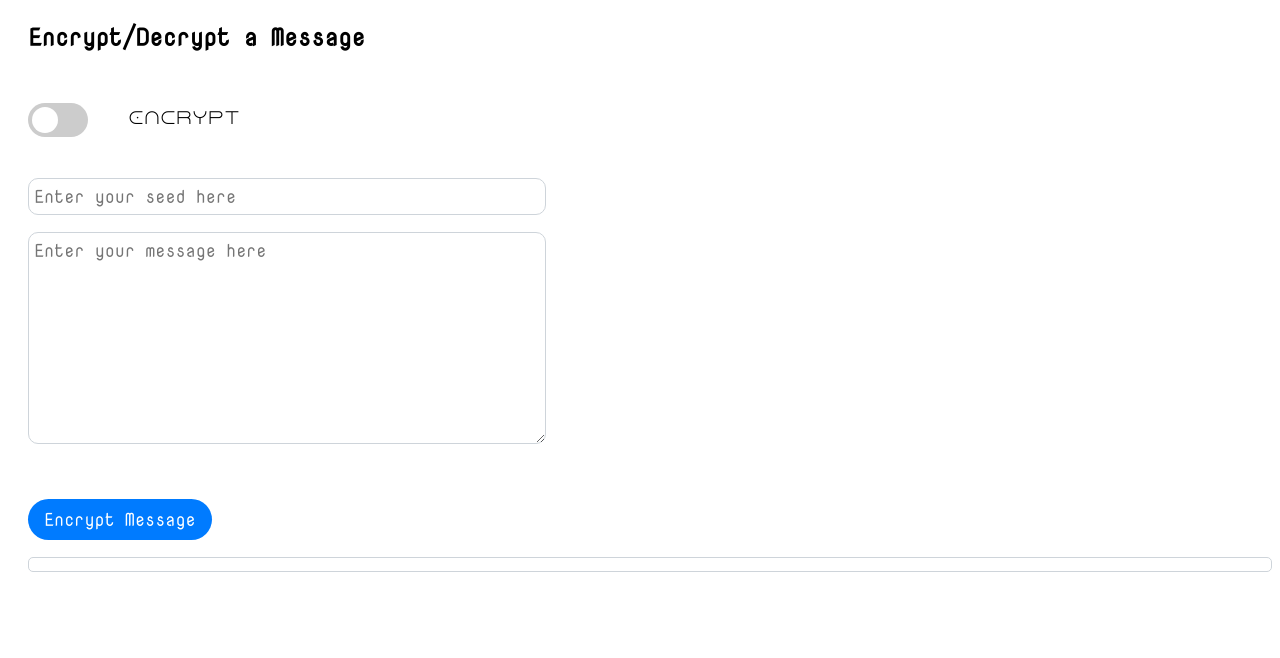
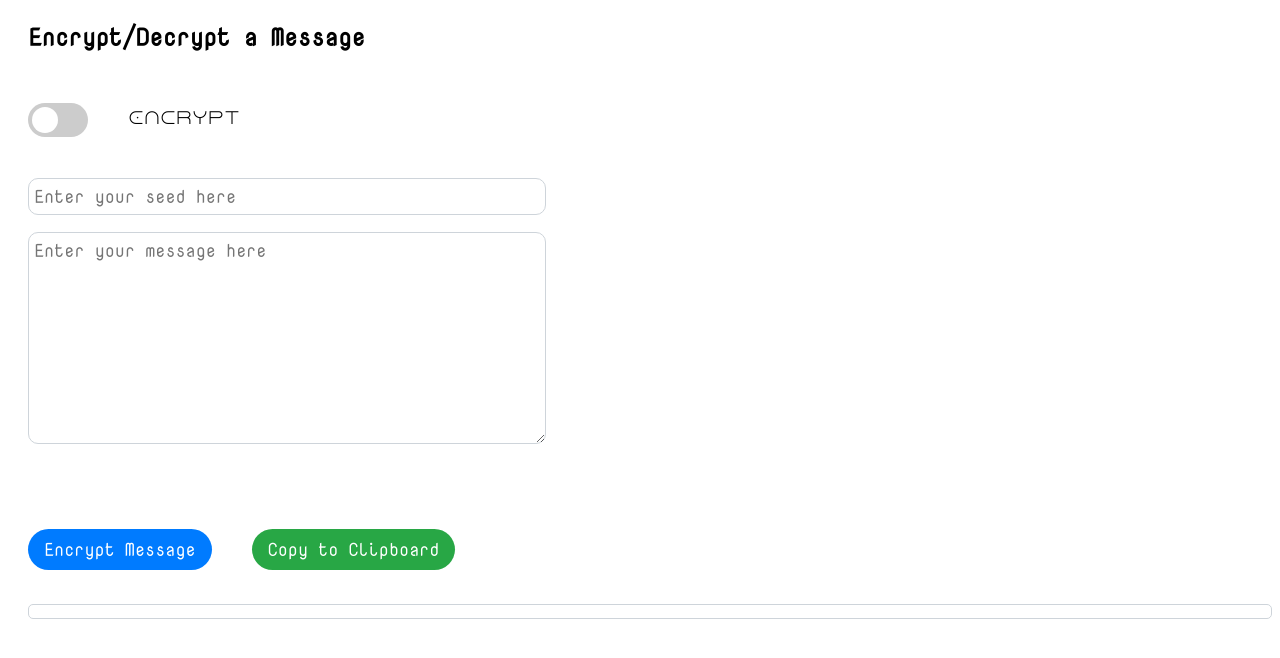
Before and after one commit to qingy2019/qingy2019.github.io, a website: page encryptmessage.html in a window 1280 px wide. Both pictures are taken after a click on the button "Encrypt Message". Drawn offline with Linux system fonts and the light colour scheme.

Commit message:
COPY TO CLIPBOARD

```diff
--- a/encryptmessage.html
+++ b/encryptmessage.html
@@ -93,6 +93,21 @@
         .simplebutton:active {
             background-color: #004380;
         }
+
+        .simplebuttongreen {
+             padding: 5px 10px;
+             border: none;
+             border-radius: 5px;
+                background-color: #28a745;
+             color: white;
+             cursor: pointer;
+         }
+        .simplebuttongreen:hover {
+            background-color: #218838;
+        }
+        .simplebuttongreen:active {
+            background-color: #1e7e34;
+        }
     </style>
 </head>
 <body>
@@ -116,14 +131,81 @@
 <textarea id="message" style="margin-left: 20px; width: 40%; height: 200px; border-radius: 10px; font-family: NovaSquare,monospace; font-size: large" placeholder="Enter your message here"></textarea>
 <br></br>
 <br></br>
-<button class="simplebutton" id="actionbutton" style="margin-left: 20px; font-size: large; border-radius: 50px; padding: 8px 16px; font-family: NovaSquare,monospace">Encrypt Message</button>
+<div class="container">
+    <div class="first" style="margin-top: 30px">
+        <button class="simplebutton" id="actionbutton" style="margin-left: 20px; font-size: large; border-radius: 50px; padding: 8px 16px; font-family: NovaSquare,monospace">Encrypt Message</button>
+    </div>
+    <div class="second" style="margin-left: 20px; margin-top: 30px">
+        <button class="simplebuttongreen" id="copybutton" onclick="copyTextToClipboard(document.getElementById('result-text').textContent)" style="display: none; font-size: large;margin-left: 20px;border-radius: 50px; padding: 8px 16px; font-family: NovaSquare,monospace">Copy to Clipboard</button>
+    </div>
+    <div class="clear"></div>
+</div>
+
+
 <br></br>
 <div style="margin-left: 20px; border: 1px solid #ced4da; border-radius: 5px">
-<p id="result-text" style="margin-left: 20px; font-family: monospace"></p>
+<p id="result-text" style="margin-left: 5px;font-family: monospace"></p>
 </div>
 
 
 <script >
+    function copyTextToClipboard(text) {
+        var textArea = document.createElement("textarea");
+
+        //
+        // *** This styling is an extra step which is likely not required. ***
+        //
+        // Why is it here? To ensure:
+        // 1. the element is able to have focus and selection.
+        // 2. if the element was to flash render it has minimal visual impact.
+        // 3. less flakyness with selection and copying which **might** occur if
+        //    the textarea element is not visible.
+        //
+        // The likelihood is the element won't even render, not even a
+        // flash, so some of these are just precautions. However in
+        // Internet Explorer the element is visible whilst the popup
+        // box asking the user for permission for the web page to
+        // copy to the clipboard.
+        //
+
+        // Place in the top-left corner of screen regardless of scroll position.
+        textArea.style.position = 'fixed';
+        textArea.style.top = 0;
+        textArea.style.left = 0;
+
+        // Ensure it has a small width and height. Setting to 1px / 1em
+        // doesn't work as this gives a negative w/h on some browsers.
+        textArea.style.width = '2em';
+        textArea.style.height = '2em';
+
+        // We don't need padding, reducing the size if it does flash render.
+        textArea.style.padding = 0;
+
+        // Clean up any borders.
+        textArea.style.border = 'none';
+        textArea.style.outline = 'none';
+        textArea.style.boxShadow = 'none';
+
+        // Avoid flash of the white box if rendered for any reason.
+        textArea.style.background = 'transparent';
+
+
+        textArea.value = text;
+
+        document.body.appendChild(textArea);
+        textArea.focus();
+        textArea.select();
+
+        try {
+            var successful = document.execCommand('copy');
+            var msg = successful ? 'successful' : 'unsuccessful';
+            console.log('Copying text command was ' + msg);
+        } catch (err) {
+            console.log('Oops, unable to copy');
+        }
+
+        document.body.removeChild(textArea);
+    }
     const cyrb53 = (str, seed = 0) => {
         let h1 = 0xdeadbeef ^ seed, h2 = 0x41c6ce57 ^ seed;
         for(let i = 0, ch; i < str.length; i++) {
@@ -158,6 +240,7 @@
     const toggleStatus = document.getElementById('toggleStatus');
     const actionButton = document.getElementById('actionbutton');
     const resultText = document.getElementById('result-text');
+    const copyButton = document.getElementById('copybutton');
 
     toggleSwitch.addEventListener('change', function() {
         if (this.checked) {
@@ -208,6 +291,7 @@
             }
             resultText.textContent = result;
         }
+        copyButton.style.display = 'block';
     })
 </script>
 
```
